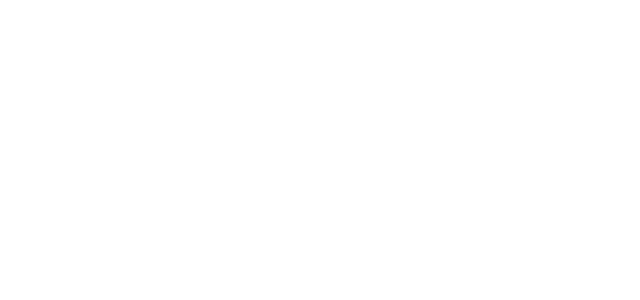
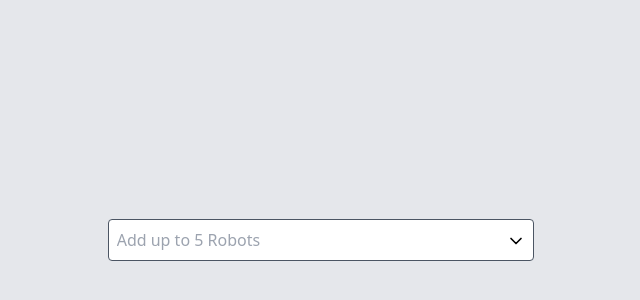
Before and after one commit to farhantariq12b/robot-multiselect, a Vue app: page / in a window 1280 px wide. Shown: the part 160-460 px from the top of the page, without its empty margins (319-959 px from the left). Built offline with nearby package versions, Linux system fonts and the light colour scheme.

Commit message:
use multiselect component

```diff
--- a/src/App.vue
+++ b/src/App.vue
@@ -1,6 +1,28 @@
 <template>
-
+  <main class="flex items-center justify-center w-screen h-screen bg-gray-200">
+    <section class="w-1/3">
+      <MultiSelect
+        :items="robots"
+        @onSelect="onSelect"
+        @onRemove="onRemove"
+      />
+    </section>
+  </main>
 </template>
 
 <script setup lang="ts">
+import { ref } from 'vue'
+import { useRobotsStore } from '@/stores/robots'
+
+import MultiSelect from '@/components/multiSelect.vue'
+
+const { robots } = useRobotsStore()
+
+const onSelect = (item, selectedItems) => {
+  console.log('SelectedItem:', item, '--- SelectedItems:', selectedItems)
+}
+
+const onRemove = (item, selectedItems) => {
+  console.log('RemovedItem:', item, '--- SelectedItems:', selectedItems)
+}
 </script>
--- /dev/null
+++ b/src/stores/robots.ts
@@ -0,0 +1,16 @@
+import { ref, computed } from 'vue'
+import { defineStore } from 'pinia'
+
+export const useRobotsStore = defineStore('robots', () => {
+  const robots = ref([
+    { id: 'robot_1', name: 'Robot 1' },
+    { id: 'robot_2', name: 'Robot 2' },
+    { id: 'robot_3', name: 'Robot 3' },
+    { id: 'robot_4', name: 'Robot 4' },
+    { id: 'robot_5', name: 'Robot 5' },
+    { id: 'robot_6', name: 'Robot 6' },
+    { id: 'robot_7', name: 'Robot 7' }
+  ])
+
+  return { robots }
+})
```
